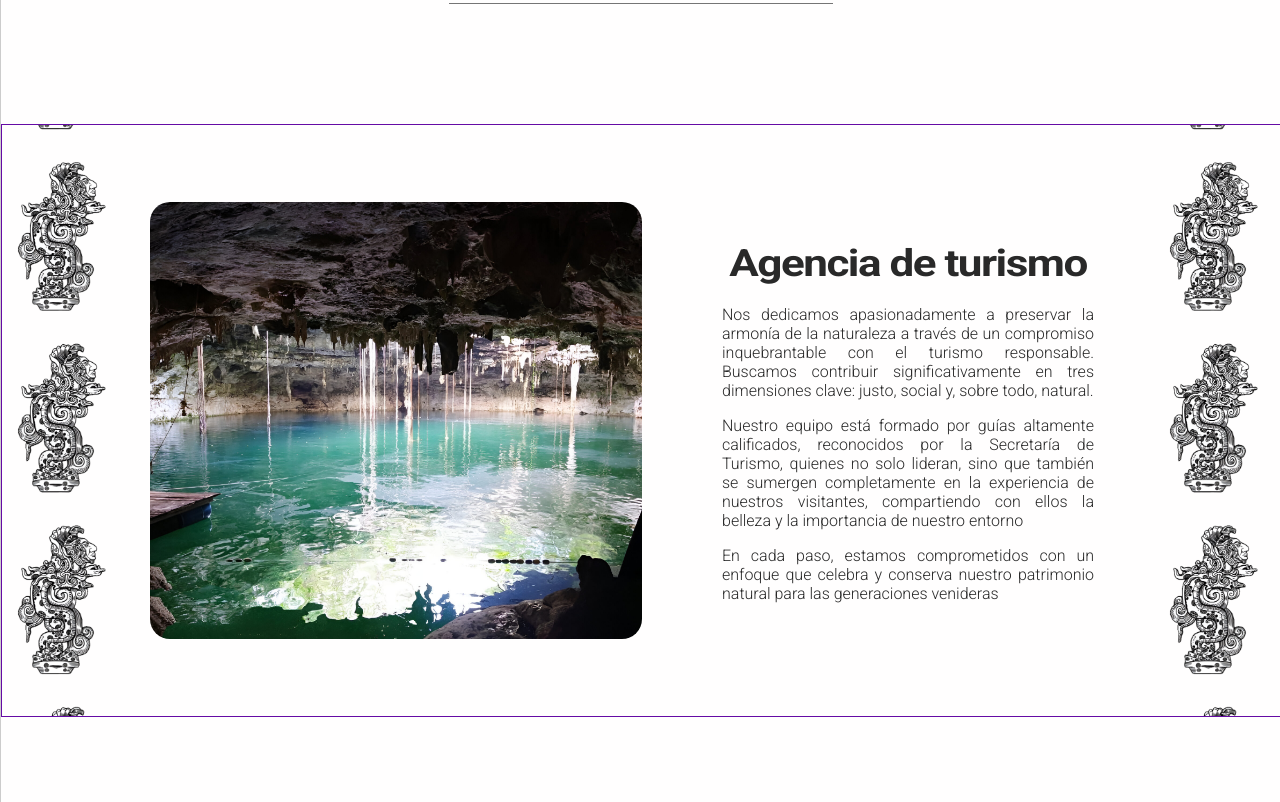
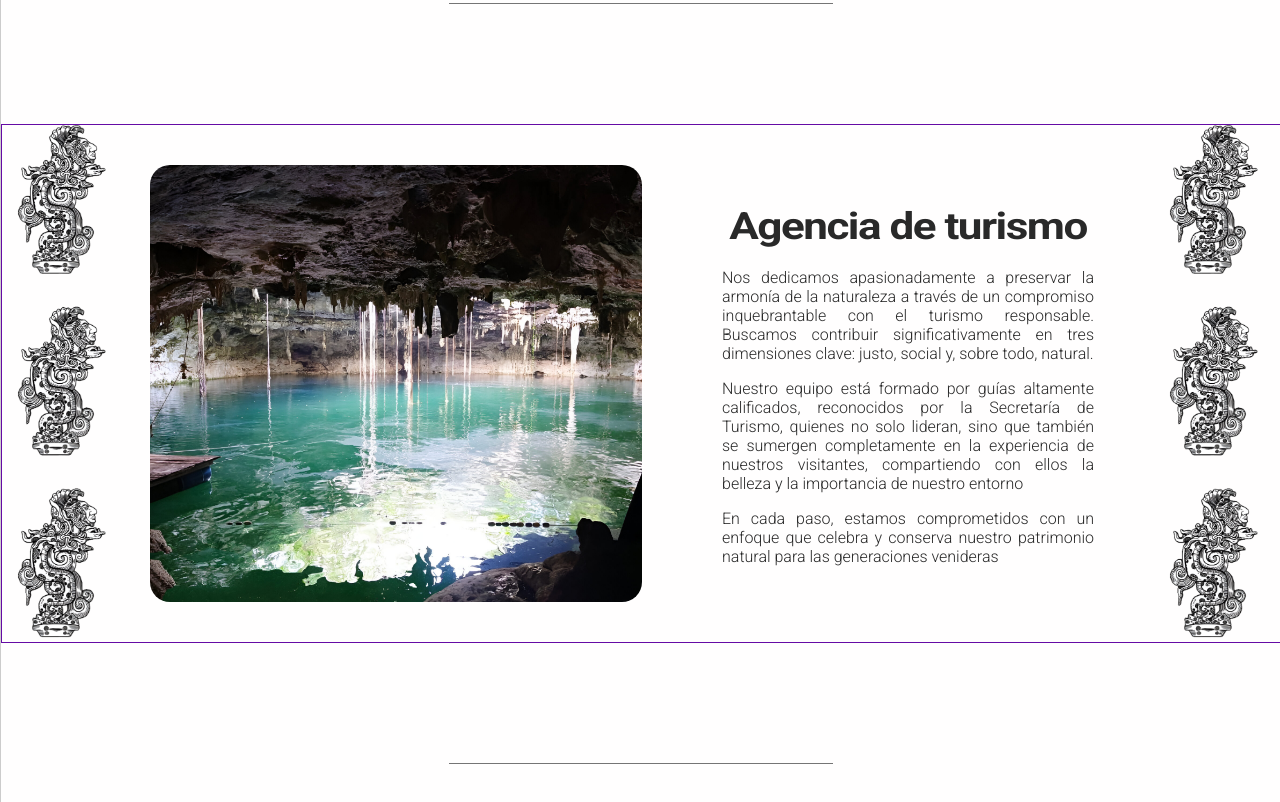
Before and after one commit to Zhasegj/testing, a plain HTML site: page index.html in a window 1280 px wide. Shown: the part 918-1720 px from the top of the page. Drawn offline with Linux system fonts and the light colour scheme.

Commit message:
Update index.html

```diff
--- a/index.html
+++ b/index.html
@@ -23,9 +23,9 @@
             <div class="image-container11"></div>
         </div>
         <div class="divider"></div>
-        <div class="container0" id="dynamic-height-container2">
+        <div class="container0">
             <div class="image-container20"></div>
-            <div class="container2">        <!-- SECOND SECTION-->
+            <div class="container2" id="dynamic-height-container2">        <!-- SECOND SECTION-->
                 <div class="image-container21"></div>
                 <div class="container3">
                     <div class="text-containerblack">
```
